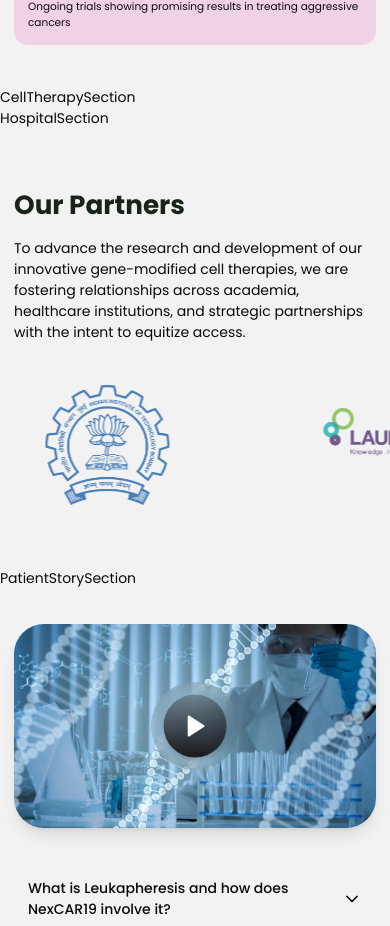
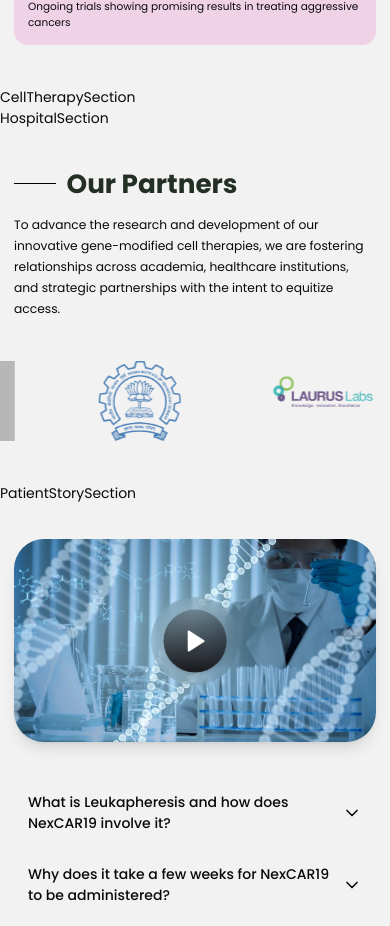
Before and after one commit to Sanket0798/ImmunoACT, a Next.js app: page / in a window 390 px wide. Shown: the part 798-1724 px from the top of the page. Built offline with nearby package versions, Linux system fonts and the light colour scheme; grey boxes are pictures that could not be loaded; a web font is replaced by a local one.

Commit message:
Partner section has been completed with responsive design.

```diff
--- a/app/component/sections/HomePage/PartnerSection.jsx
+++ b/app/component/sections/HomePage/PartnerSection.jsx
@@ -3,14 +3,17 @@ import React, { useMemo } from "react";
 import { cn } from "../../../lib/utils";
 import { Marquee } from "../../../../components/magicui/marquee";
 import { partners } from "../../../data/sharedData";
+import { motion } from "framer-motion";
 
 const PartnerLogo = React.memo(({ img, name }) => {
   return (
-    <div
+    <motion.div
       className={cn(
-        "relative w-[240px] h-[120px] mx-4 flex items-center justify-center",
+        "relative w-[150px] h-[80px] sm:w-[200px] sm:h-[120px] mx-2 sm:mx-4 flex items-center justify-center",
         "transition-all duration-300 ease-in-out"
       )}
+      whileHover={{ scale: 1.1 }}
+      whileTap={{ scale: 0.9 }}
     >
       <img
         src={img}
@@ -18,23 +21,41 @@ const PartnerLogo = React.memo(({ img, name }) => {
         className="max-w-full max-h-full object-contain opacity-70 hover:opacity-100 transition-opacity duration-300"
         loading="lazy"
       />
-    </div>
+    </motion.div>
   );
 });
 
 PartnerLogo.displayName = "PartnerLogo";
 
-const PartnerSection = () => {
+const PartnerSection = React.memo(() => {
   const partnersList = useMemo(() => partners, []);
 
   return (
-    <section className="relative w-full py-16">
-      <div className="max-w-7xl mx-auto px-4 sm:px-6 lg:px-8">
+    <section className="relative w-full py-10 md:py-16">
+      <div className="container mx-auto px-4 sm:px-6 lg:px-8">
         <div className="text-start mb-10">
-          <h2 className="text-3xl font-bold text-[#19231A] sm:text-4xl">
-            Our Partners
-          </h2>
-          <p className="mt-4 text-base text-gray-600">
+          <motion.div
+            initial={{ width: 0 }}
+            whileInView={{ width: "auto" }}
+            transition={{ duration: 0.8, delay: 0.2 }}
+            className="flex items-center gap-3 sm:gap-4"
+          >
+            <motion.div
+              initial={{ width: 0 }}
+              whileInView={{ width: "3rem" }}
+              transition={{ duration: 0.4, delay: 0.4 }}
+              className="h-[1px] bg-black"
+            ></motion.div>
+            <motion.span
+              initial={{ opacity: 0 }}
+              whileInView={{ opacity: 1 }}
+              transition={{ duration: 0.4, delay: 0.6 }}
+              className="text-3xl font-bold text-[#232e24] sm:text-4xl font-outfit"
+            >
+              Our Partners
+            </motion.span>
+          </motion.div>
+          <p className="mt-3 text-sm md:text-base leading-6 font-normal text-gray-600 font-outfit">
             To advance the research and development of our innovative
             gene-modified cell therapies, we are fostering relationships across
             academia, healthcare institutions, and strategic partnerships with
@@ -56,6 +77,6 @@ const PartnerSection = () => {
       </div>
     </section>
   );
-};
+});
 
-export default React.memo(PartnerSection);
+export default PartnerSection;
```
